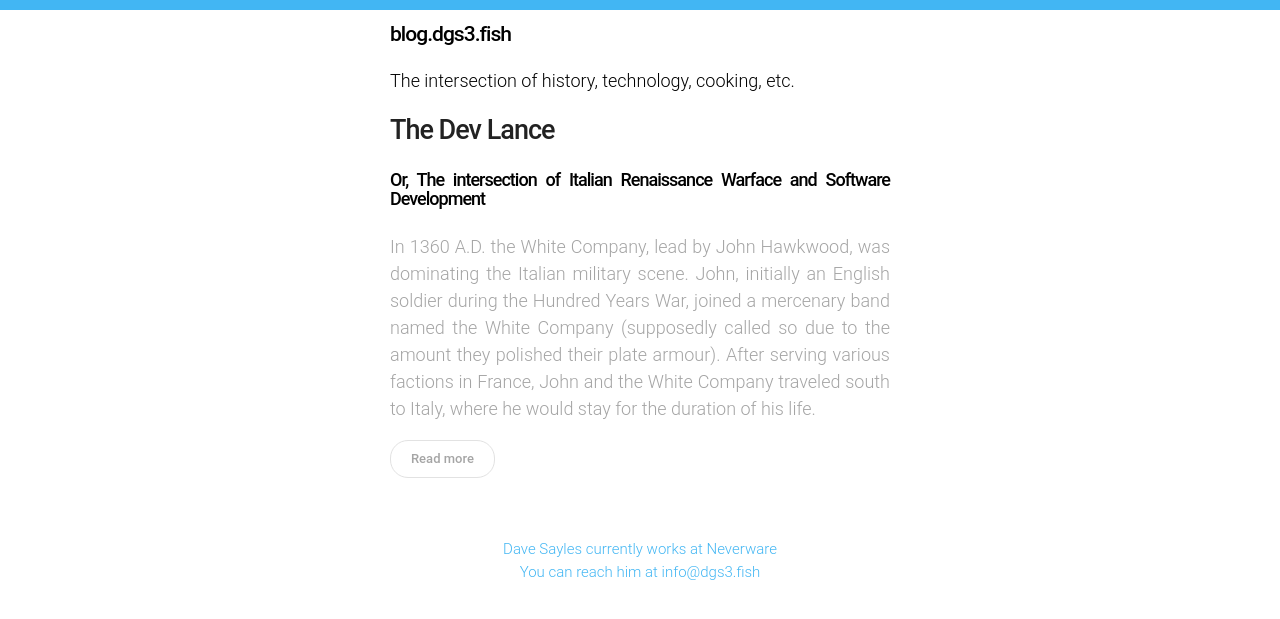
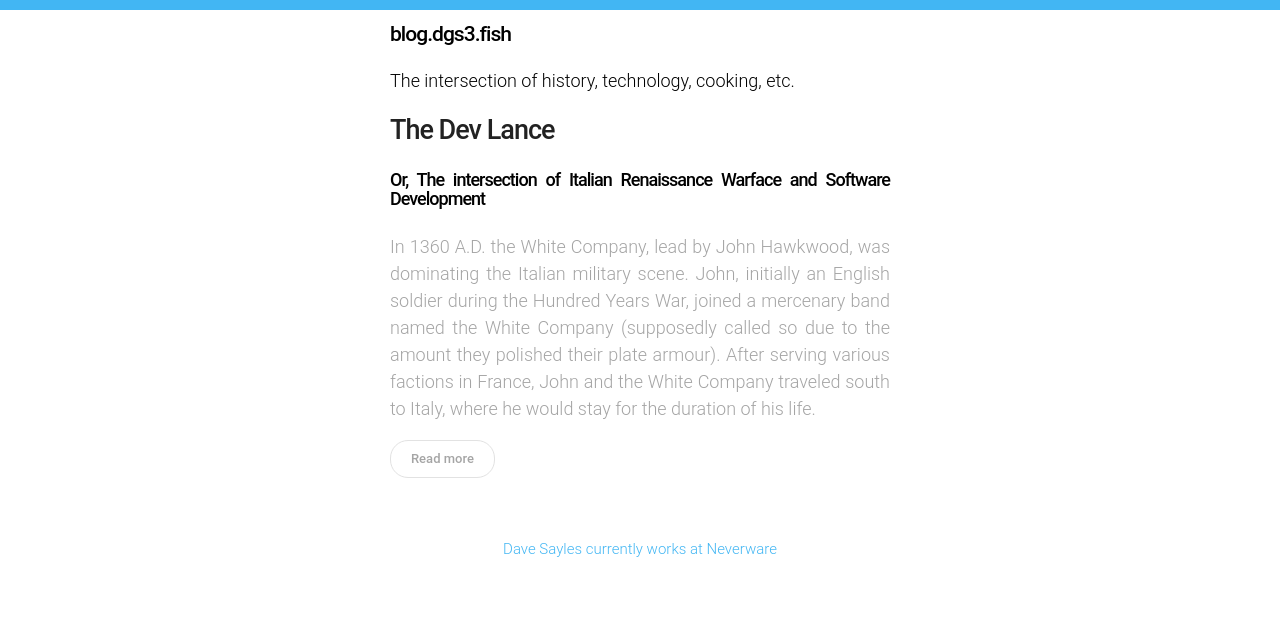
Before and after one commit to dgs3/dgs3.github.io, a Jekyll site: the page built from index.md, in a window 1280 px wide. Shown: the top 619 px of the page. Built offline with Jekyll 4.4.1, drawn with Linux system fonts in a browser that asks for light colours.

Commit message:
Removed email (for now)

```diff
--- a/_includes/footer.html
+++ b/_includes/footer.html
@@ -2,6 +2,5 @@
 <div id="footer">
     <p>
         Dave Sayles currently works at <a href=http://neverware.com>Neverware</a><br/>
-        You can reach him at <a href="mailto:info@dgs3.fish">info@dgs3.fish</a>
     </p>
 </div>
```
